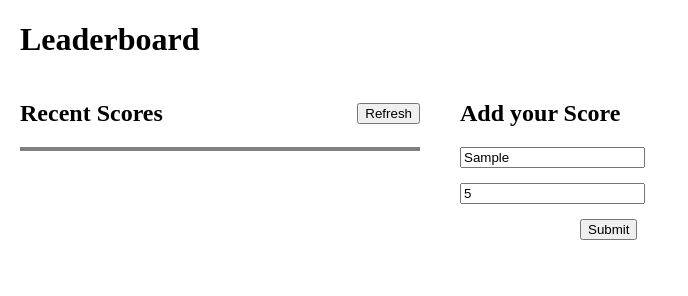
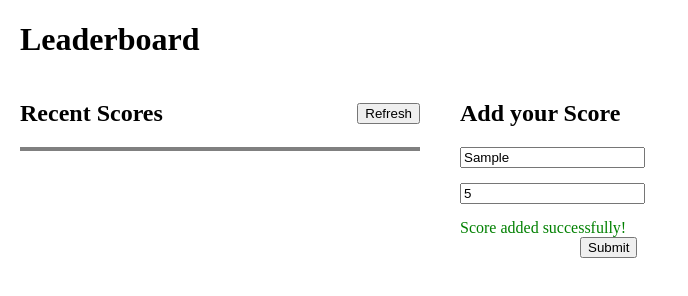
Before and after one commit to BenjaminSemah/leaderboard, a website built with webpack: page src/index.html in a window 1280 px wide. Both pictures are taken after typing "Sample", "5" into the empty fields and a click on the button "Submit". Shown: the whole page, without its empty margins (0-688 px from the left). Built offline with nearby package versions, Linux system fonts and the light colour scheme; no server answers.

Commit message:
Add alert for successful submission by users

```diff
--- a/src/index.html
+++ b/src/index.html
@@ -23,6 +23,7 @@
         <input class="name-input" type="text" placeholder="Your Name" minlength="1" required/>
         <input class="score-input" type="number" placeholder="Your Score" required/>
         <br />
+        <div class="success-alert"></div>
         <div class="fail-alert"></div>
         <div class="submit-div">
           <button id="submit-btn" type="button">Submit</button>
--- a/src/index.js
+++ b/src/index.js
@@ -4,6 +4,7 @@ import {
 } from './modules/lead-api.js';
 
 const submitBtn = document.querySelector('#submit-btn');
+const successAlert = document.querySelector('.success-alert');
 const failAlert = document.querySelector('.fail-alert');
 const refreshBtn = document.querySelector('#refresh-btn');
 
@@ -21,9 +22,12 @@ submitBtn.addEventListener('click', () => {
     failAlert.innerHTML = 'Submission failed. Try again.';
   } else {
     addScores();
+    refreshBtn.click();
+    successAlert.innerHTML = 'Score added successfully!';
   }
 });
 
 scoreInput.addEventListener('click', () => {
   failAlert.innerHTML = '';
+  successAlert.innerHTML = '';
 });
--- a/src/style.css
+++ b/src/style.css
@@ -62,6 +62,10 @@ h1 {
   margin-left: 120px;
 }
 
+.success-alert {
+  color: green;
+}
+
 .fail-alert {
   color: red;
 }
```
